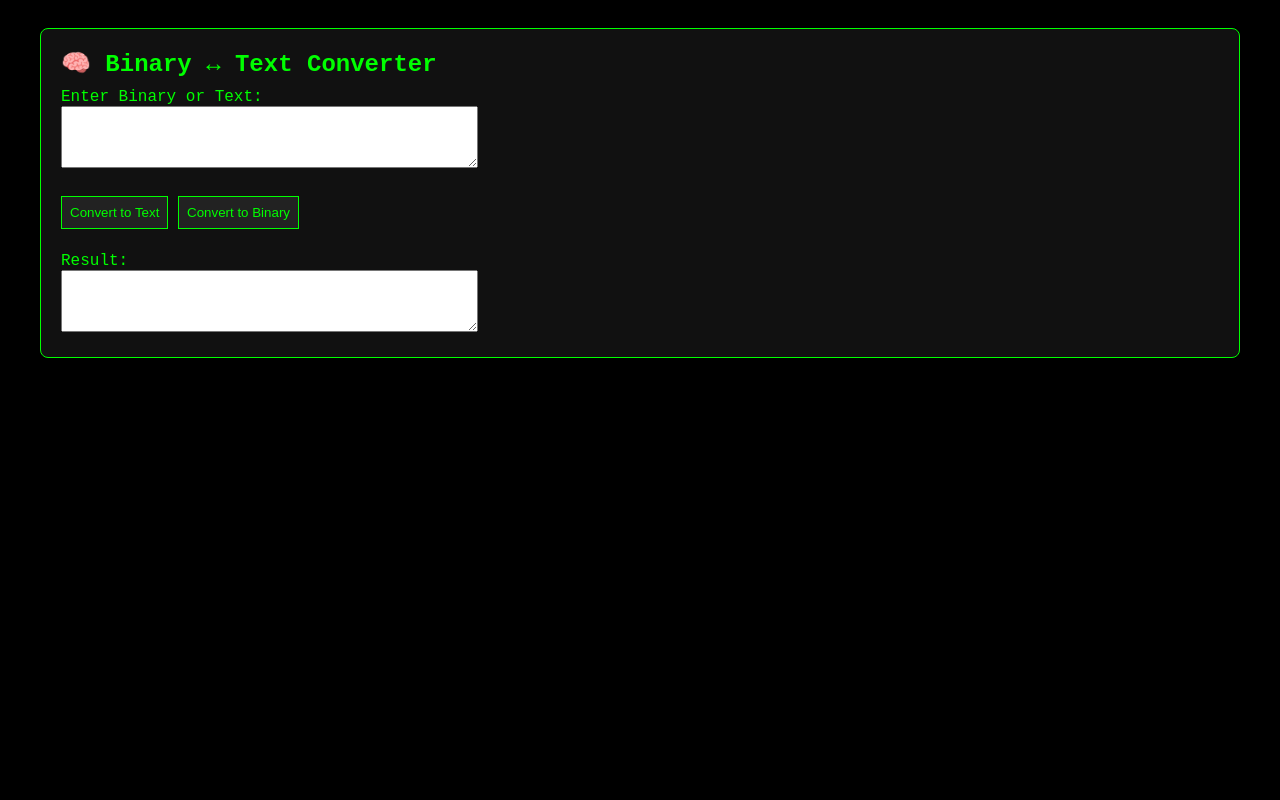
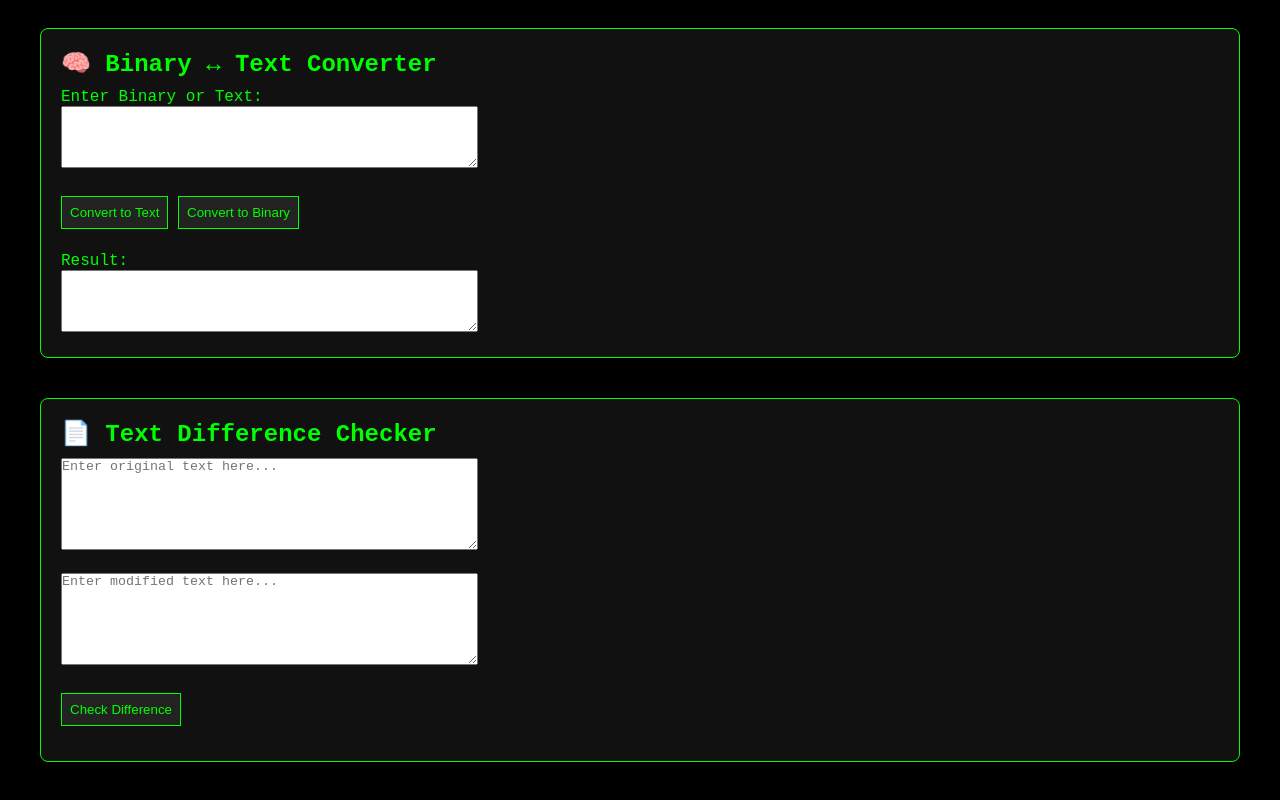
Before and after one commit to lavku826/lavku826.github.io, a plain HTML site: page index.html in a window 1280 px wide. Shown: the part 590-1390 px from the top of the page. Before the commit the page ends 988 px from the top, so only its background shows below. Drawn offline with Linux system fonts and the light colour scheme.

Commit message:
🚀 Added new tool

```diff
--- a/index.html
+++ b/index.html
@@ -78,7 +78,32 @@
   <label for="outputResult">Result:</label><br>
   <textarea id="outputResult" rows="4" cols="50" readonly></textarea>
 </div>
+<div class="tool-section" id="text-diff-checker">
+  <h2>📄 Text Difference Checker</h2>
+  <textarea id="text1" rows="6" cols="50" placeholder="Enter original text here..."></textarea><br><br>
+  <textarea id="text2" rows="6" cols="50" placeholder="Enter modified text here..."></textarea><br><br>
+  <button onclick="checkDifference()">Check Difference</button>
+  <pre id="diffResult" style="white-space: pre-wrap; margin-top: 10px;"></pre>
+</div>
 
+<script>
+function checkDifference() {
+  const text1 = document.getElementById('text1').value.split('\\n');
+  const text2 = document.getElementById('text2').value.split('\\n');
+  let result = '';
+  for (let i = 0; i < Math.max(text1.length, text2.length); i++) {
+    const t1 = text1[i] || '';
+    const t2 = text2[i] || '';
+    if (t1 !== t2) {
+      result += `🔻 Line ${i+1} changed:\\n- Original: ${t1}\\n+ Updated: ${t2}\\n\\n`;
+    }
+  }
+  if (result === '') {
+    result = '✅ No differences found.';
+  }
+  document.getElementById('diffResult').innerText = result;
+}
+</script>
 <script>
 function binaryToText() {
   const binaryStr = document.getElementById('binaryInput').value.trim();
```
